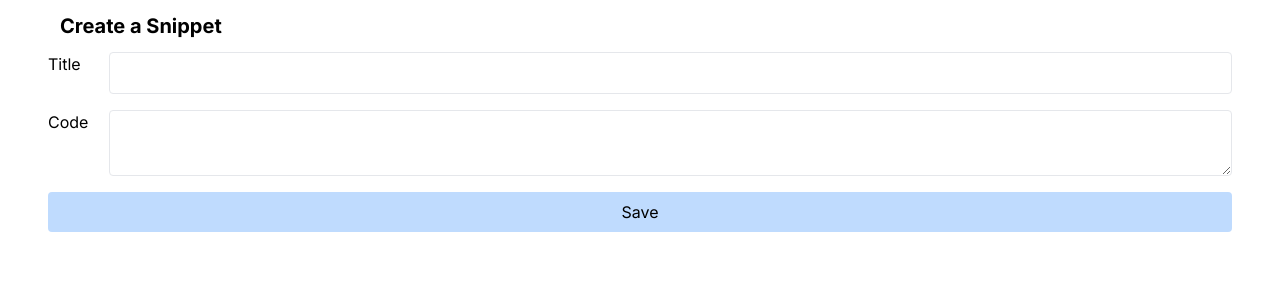
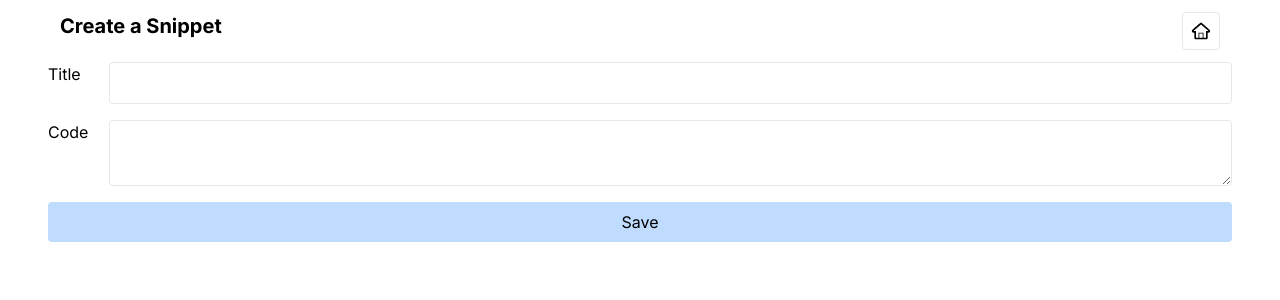
Before and after one commit to godsmith99x/grider-snippet-app, a Next.js app: page /snippets/new in a window 1280 px wide. Shown: the top 300 px of the page. Built offline with nearby package versions, Linux system fonts and the light colour scheme.

Commit message:
Added a link to home page on create snippet page

```diff
--- a/src/app/snippets/new/page.tsx
+++ b/src/app/snippets/new/page.tsx
@@ -1,5 +1,7 @@
 import { db } from "@/db";
 import { redirect } from "next/navigation";
+import Link from "next/link";
+import { TiHomeOutline } from "react-icons/ti";
 
 export default function SnippetCreatePage() {
   async function createSnippet(formData: FormData) {
@@ -21,7 +23,15 @@
 
   return (
     <form action={createSnippet}>
-      <h3 className="text-xl font-bold m-3">Create a Snippet</h3>
+      <div className="text-xl m-3 flex justify-between">
+        <h3 className="font-bold">Create a Snippet</h3>
+        <Link
+          href={`/`}
+          className="border rounded p-2 border-gray-200 hover:bg-gray-100"
+        >
+          <TiHomeOutline />
+        </Link>
+      </div>
       <div className="flex flex-col gap-4">
         <div className="flex gap-4">
           <label htmlFor="title" className="w-12">
```
